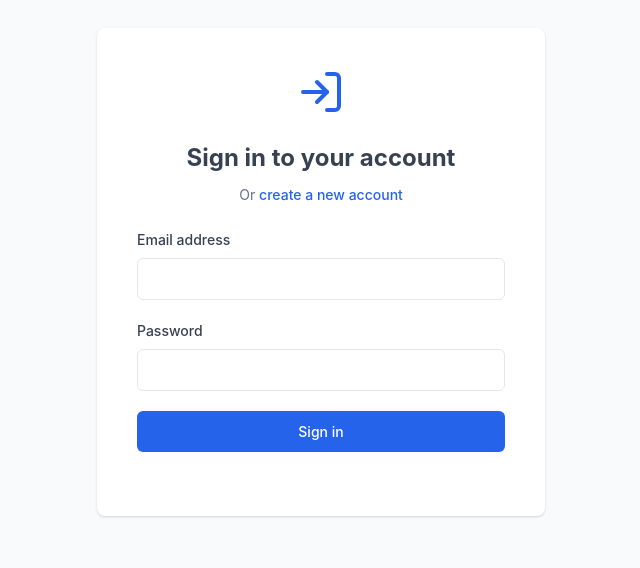
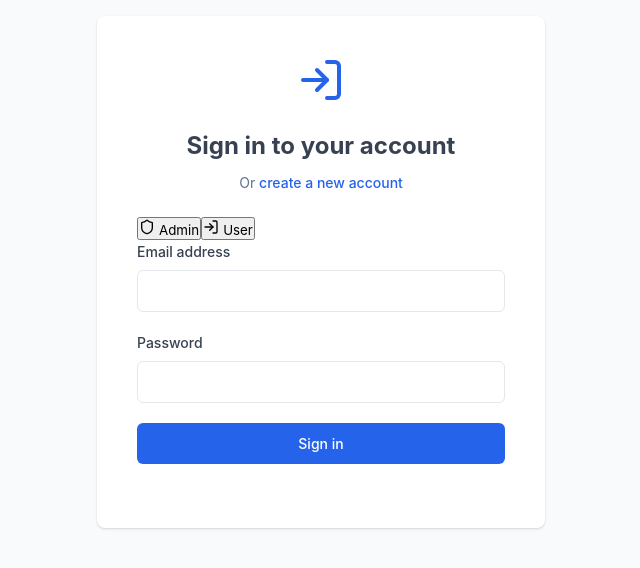
Before and after one commit to ruefie/Task-App, a React (Vite) app: page /login in a window 1280 px wide. Shown: the part 128-696 px from the top of the page, without its empty margins (319-959 px from the left). Built offline with nearby package versions, Linux system fonts and the light colour scheme; no server answers; the database is empty.

Commit message:
added admin and user toggle in Login page

```diff
--- a/src/pages/Login.jsx
+++ b/src/pages/Login.jsx
@@ -27,6 +27,12 @@ function Login() {
     }
   }, [user, navigate, location.state]);
 
+  const toggleLoginType = () => {
+    setIsAdmin(!isAdmin);
+    setEmail(isAdmin ? '' : 'admin@example.com');
+    setPassword(isAdmin ? '' : 'adminpass');
+  };
+
   const handleSubmit = async (e) => {
     e.preventDefault();
     try {
@@ -41,7 +47,7 @@ function Login() {
       console.log('Login successful, navigating to dashboard');
       setTimeout(() => {
         navigate('/dashboard', { replace: true });
-      }, 500);
+      }, 200);
     } catch (err) {
       console.error('Login error:', err);
       setError(err.message || 'Failed to sign in. Please check your credentials.');
@@ -81,6 +87,25 @@ function Login() {
             {error}
           </div>
         )}
+  <div className={styles.loginTypeToggle}>
+          <button
+            type="button"
+            onClick={toggleLoginType}
+            className={`${styles.loginTypeButton} ${isAdmin ? styles.active + ' ' + styles.admin : ''}`}
+          >
+            <Shield size={16} style={{ marginRight: '4px' }} />
+            Admin
+          </button>
+          <button
+            type="button"
+            onClick={toggleLoginType}
+            className={`${styles.loginTypeButton} ${!isAdmin ? styles.active : ''}`}
+          >
+            <LogIn size={16} style={{ marginRight: '4px' }} />
+            User
+          </button>
+        </div>
+
         <form className={styles.form} onSubmit={handleSubmit}>
           <div className={styles.formGroup}>
             <label htmlFor="email" className={styles.label}>
```
